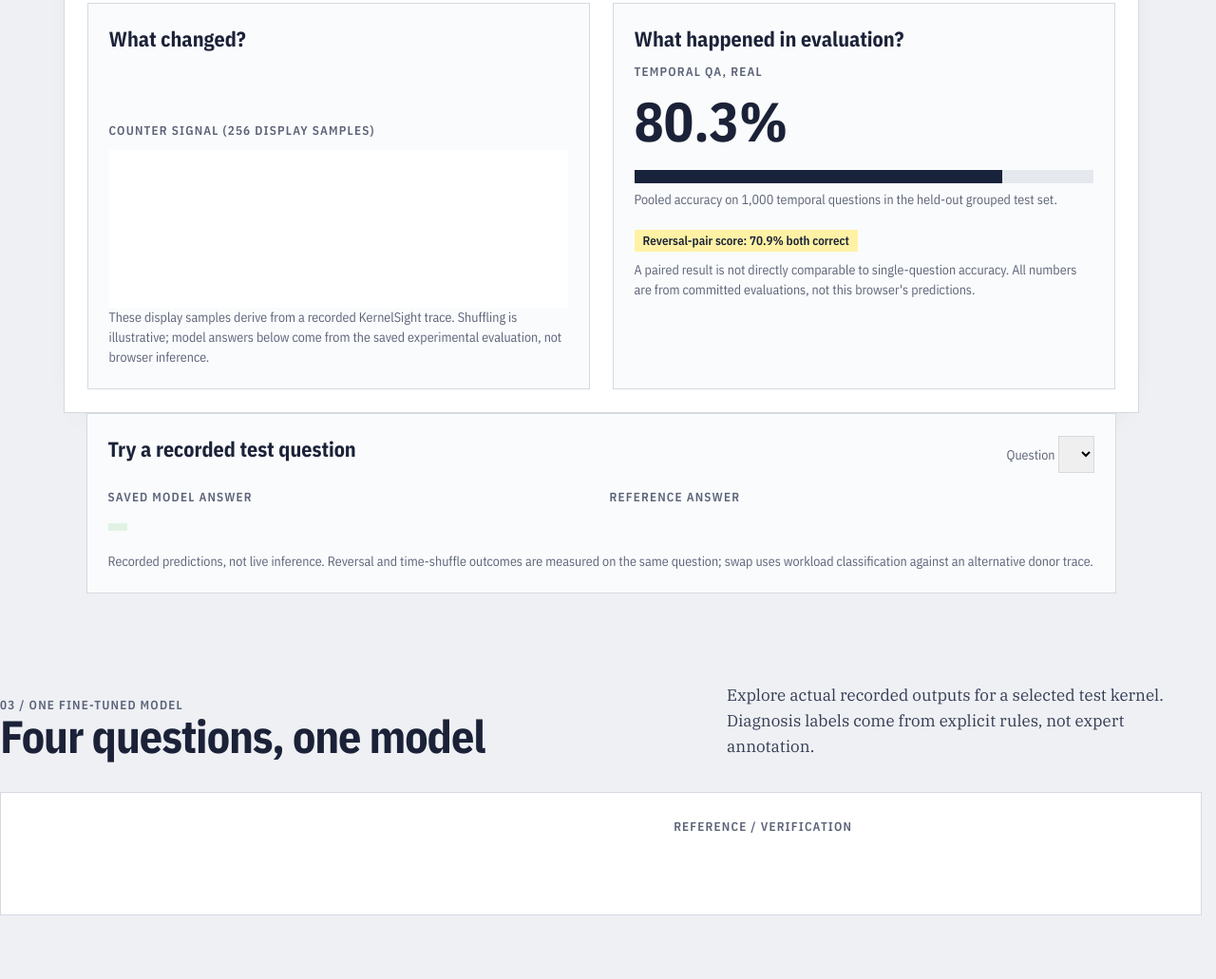
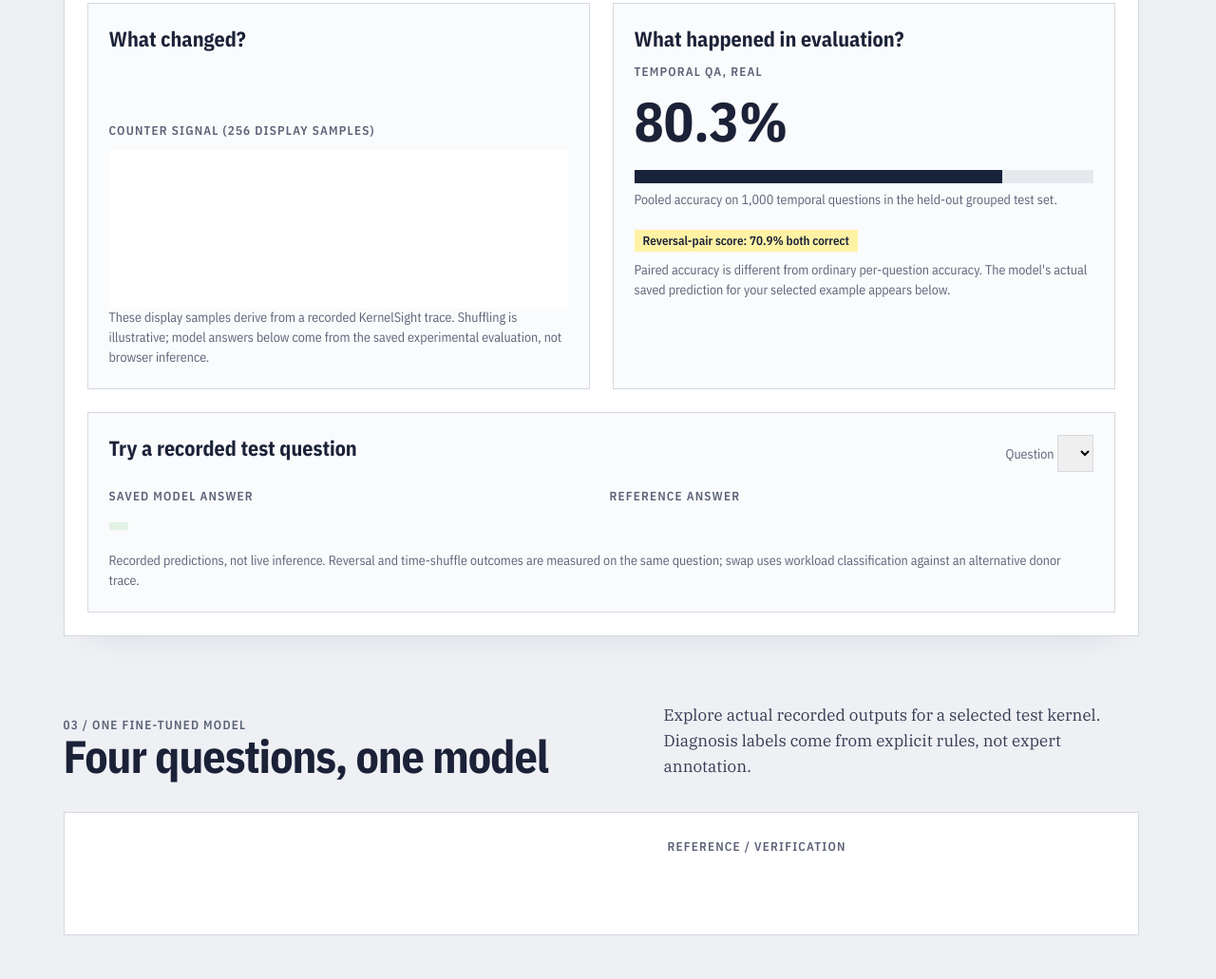
Before and after one commit to Nawaf-TBE/KernelTSLM, a plain HTML site: page site-v2/index.html in a window 1280 px wide. Shown: the part 1139-2170 px from the top of the page at 95% size. Drawn offline with nearby package versions, Linux system fonts and the light colour scheme.

Commit message:
Correct order audit section nesting and metric captions

```diff
--- a/site-v2/index.html
+++ b/site-v2/index.html
@@ -65,8 +65,8 @@ footer{margin-top:65px;border-top:1px solid var(--line);padding:28px 0 45px;disp
 <div class="sheetv"><div class="barhead"><strong>Change the signal</strong><div class="controlrow" id="conditions"></div></div>
 <div class="audit">
 <div class="subbox"><h3>What changed?</h3><p id="condition-desc" class="answer"></p><div class="kicker" id="audit-counter">Counter signal (256 display samples)</div><canvas id="auditplot" width="500" height="172" style="display:block;width:100%;max-height:175px;background:#fff;margin-top:12px"></canvas><p class="note">These display samples derive from a recorded KernelSight trace. Shuffling is illustrative; model answers below come from the saved experimental evaluation, not browser inference.</p></div>
-<div class="subbox"><h3>What happened in evaluation?</h3><div class="kicker" id="metric-title">Temporal QA, real</div><div class="metric" id="metric">80.3%</div><div class="compare"><div class="fill" id="metricbar" style="width:80.3%"></div></div><p class="note" id="metric-desc">Pooled accuracy on 1,000 temporal questions in the held-out grouped test set.</p><p style="margin-top:18px"><span class="pairflag">Reversal-pair score: 70.9% both correct</span></p><p class="note" style="margin-top:8px">A paired result is not directly comparable to single-question accuracy. All numbers are from committed evaluations, not this browser's predictions.</p></div>
-</div></div>
+<div class="subbox"><h3>What happened in evaluation?</h3><div class="kicker" id="metric-title">Temporal QA, real</div><div class="metric" id="metric">80.3%</div><div class="compare"><div class="fill" id="metricbar" style="width:80.3%"></div></div><p class="note" id="metric-desc">Pooled accuracy on 1,000 temporal questions in the held-out grouped test set.</p><p style="margin-top:18px"><span class="pairflag">Reversal-pair score: 70.9% both correct</span></p><p class="note" style="margin-top:8px">Paired accuracy is different from ordinary per-question accuracy. The model's actual saved prediction for your selected example appears below.</p></div>
+</div>
 <div class="audit" style="padding-top:0"><div class="subbox" style="grid-column:1/-1">
 <div style="display:flex;align-items:center;justify-content:space-between;gap:12px;flex-wrap:wrap"><h3>Try a recorded test question</h3><label class="helper">Question <select id="auditquestion" style="font:15px var(--sans);padding:8px;border:1px solid var(--line);max-width:100%"></select></label></div>
 <p id="auditprompt" class="question" style="font-size:17px;line-height:1.45;margin:10px 0 16px"></p>
```
